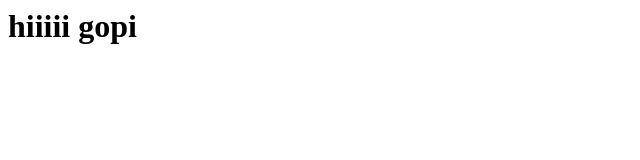
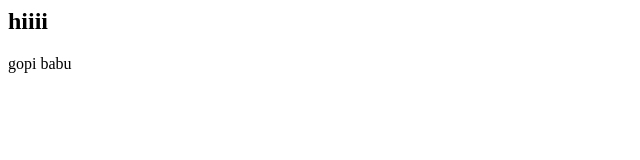
Before and after one commit to gopibabugithub/ganesh, a plain HTML site: page index.html in a window 1280 px wide. Shown: the whole page, without its empty margins (0-640 px from the left). Drawn offline with Linux system fonts and the light colour scheme.

Commit message:
first meassage

```diff
--- a/index.html
+++ b/index.html
@@ -1 +1,2 @@
-<h1>hiiiii gopi</h1>
+<h2> hiiii </h2>
+gopi babu
```
